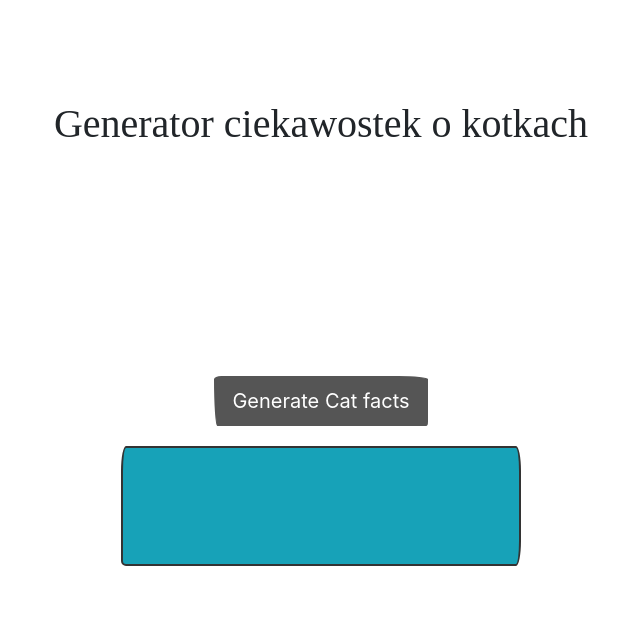
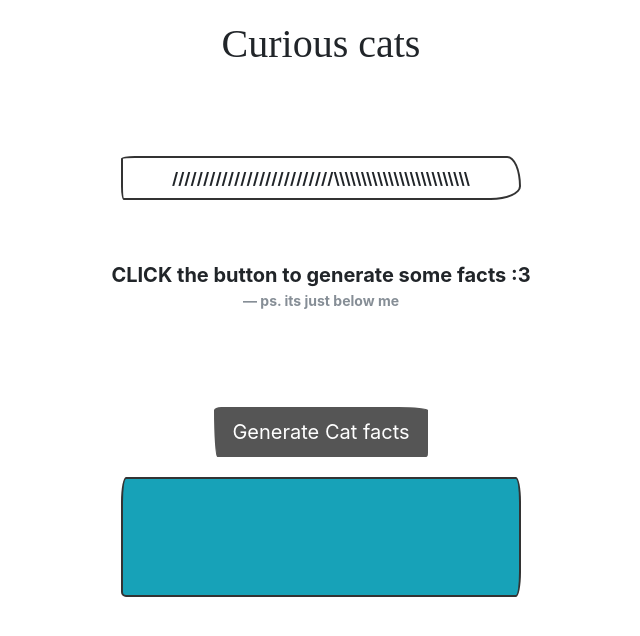
Before and after one commit to Falalatina/Api_React_Iwai, a React (Create React App) app in the folder React_Api/my-app/: page / in a window 1280 px wide. Shown: the top 636 px of the page, without its empty margins (319-959 px from the left). Built offline with nearby package versions, Linux system fonts and the light colour scheme; no server answers; a web font is replaced by a local one.

Commit message:
Final touch
ostatnie szlify

```diff
--- a/React_Api/my-app/src/App.js
+++ b/React_Api/my-app/src/App.js
@@ -3,6 +3,7 @@ import './App.css';
 import Axios from "axios";
 import { useEffect, useState } from "react";
 import './bootstrap.css';
+
 
 
 // fetch("https://catfact.ninja/fact")
@@ -30,9 +31,27 @@ useEffect(()=>{
   return(
     <div className="App">
 
-      <h1 style={{ padding: 100}}>Generator ciekawostek o kotkach</h1>
+      <h1 style={{ padding: 20}}>Curious cats</h1>
 
-     <div style={{ padding: 100}}>
+      <div style={{ padding: 60}}>
+      <nav class="navbar navbar-expand-lg bg-light" data-bs-theme="light" style={{width: 50 + "vh", margin: "auto"}}>
+         <div style={{ margin: "auto"}}>//////////////////////////\\\\\\\\\\\\\\\\\\\\\\\\\</div>
+      </nav>
+      </div>
+
+
+      <figure class="text-center">
+            <blockquote class="blockquote">
+             <p class="mb-0"> CLICK the button to generate some facts :3 </p>
+
+           </blockquote>
+            <figcaption class="blockquote-footer">
+                      ps. its just below me
+            </figcaption>
+          </figure>
+
+     <div style={{ padding: 60}}>
+
         <div style ={{padding: 20}}>
           <button class="btn btn-lg btn-secondary "  type="button" onClick ={fetchCatFact}>Generate Cat facts</button>
         </div>
@@ -42,6 +61,7 @@ useEffect(()=>{
           </div>
           </div>
        </div>
+
     </div>
 
   );
```
Lines whose indentation alone changed are shown as unchanged.
